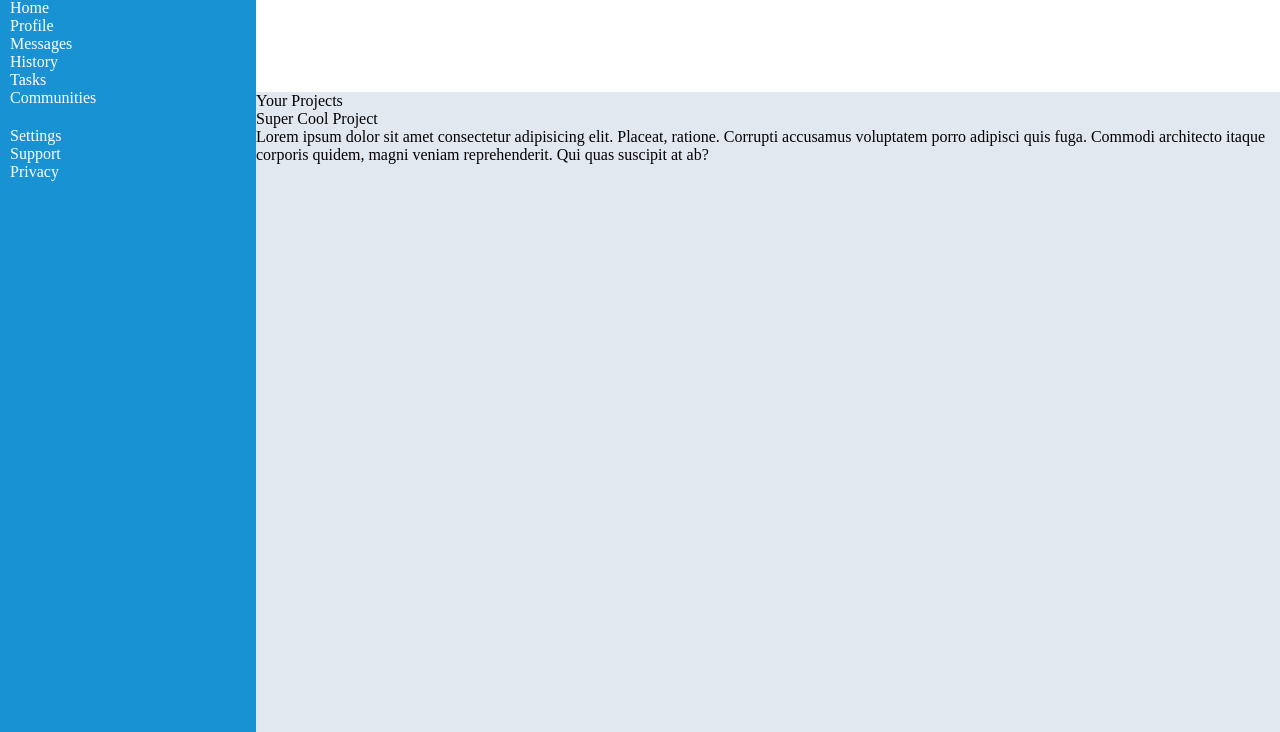
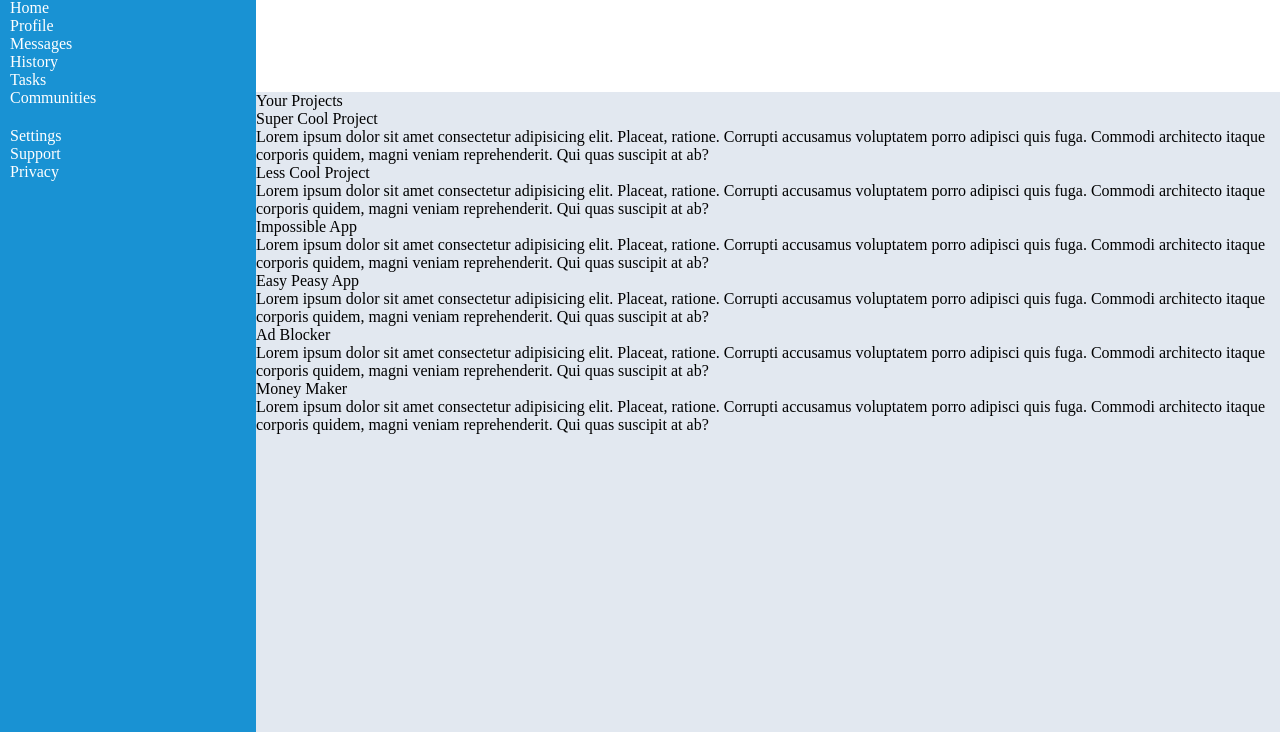
Before and after one commit to Kbouti/adminDashboard, a plain HTML site: page index.html in a window 1280 px wide. Shown: the part 68-800 px from the top of the page. Drawn offline with Linux system fonts and the light colour scheme.

Commit message:
Copy card five times

```diff
--- a/index.html
+++ b/index.html
@@ -51,6 +51,36 @@
                         <div class="cardContent">Lorem ipsum dolor sit amet consectetur adipisicing elit. Placeat, ratione. Corrupti accusamus voluptatem porro adipisci quis fuga. Commodi architecto itaque corporis quidem, magni veniam reprehenderit. Qui quas suscipit at ab?</div>
                         <div class="cardButtons"></div>
                     </div>
+                    <div class="card">
+                        <div class="cardTitle">Less Cool Project</div>
+                        <div class="cardContent">Lorem ipsum dolor sit amet consectetur adipisicing elit. Placeat, ratione. Corrupti accusamus voluptatem porro adipisci quis fuga. Commodi architecto itaque corporis quidem, magni veniam reprehenderit. Qui quas suscipit at ab?</div>
+                        <div class="cardButtons"></div>
+                    </div>
+
+                    <div class="card">
+                        <div class="cardTitle">Impossible App</div>
+                        <div class="cardContent">Lorem ipsum dolor sit amet consectetur adipisicing elit. Placeat, ratione. Corrupti accusamus voluptatem porro adipisci quis fuga. Commodi architecto itaque corporis quidem, magni veniam reprehenderit. Qui quas suscipit at ab?</div>
+                        <div class="cardButtons"></div>
+                    </div>
+
+                    <div class="card">
+                        <div class="cardTitle">Easy Peasy App</div>
+                        <div class="cardContent">Lorem ipsum dolor sit amet consectetur adipisicing elit. Placeat, ratione. Corrupti accusamus voluptatem porro adipisci quis fuga. Commodi architecto itaque corporis quidem, magni veniam reprehenderit. Qui quas suscipit at ab?</div>
+                        <div class="cardButtons"></div>
+                    </div>
+
+                    <div class="card">
+                        <div class="cardTitle">Ad Blocker</div>
+                        <div class="cardContent">Lorem ipsum dolor sit amet consectetur adipisicing elit. Placeat, ratione. Corrupti accusamus voluptatem porro adipisci quis fuga. Commodi architecto itaque corporis quidem, magni veniam reprehenderit. Qui quas suscipit at ab?</div>
+                        <div class="cardButtons"></div>
+                    </div>
+
+                    <div class="card">
+                        <div class="cardTitle">Money Maker</div>
+                        <div class="cardContent">Lorem ipsum dolor sit amet consectetur adipisicing elit. Placeat, ratione. Corrupti accusamus voluptatem porro adipisci quis fuga. Commodi architecto itaque corporis quidem, magni veniam reprehenderit. Qui quas suscipit at ab?</div>
+                        <div class="cardButtons"></div>
+                    </div>
+
                 </div>
             </div>
             <div class="contentSection" id="Announcements">
```
